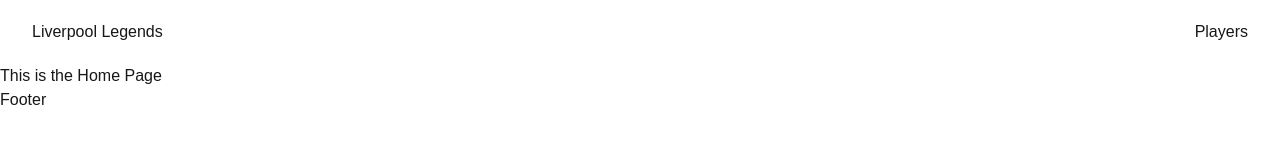
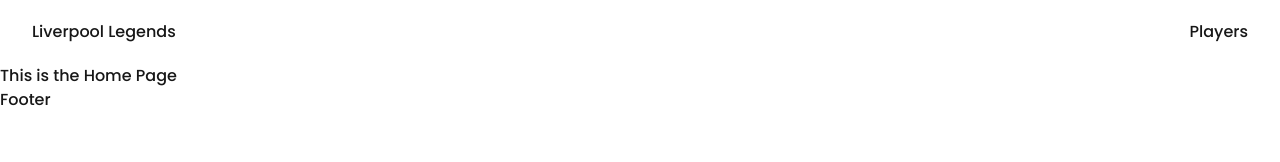
Before and after one commit to BullDogPatch/postgres-next, a Next.js app: page / in a window 1280 px wide. Shown: the top 162 px of the page. Built offline with nearby package versions, Linux system fonts and the light colour scheme.

Commit message:
updated to use Image component

```diff
--- a/next.config.mjs
+++ b/next.config.mjs
@@ -1,4 +1,15 @@
 /** @type {import('next').NextConfig} */
-const nextConfig = {};
+const nextConfig = {
+  images: {
+    remotePatterns: [
+      {
+        protocol: 'https',
+        hostname: 'media.gettyimages.com',
+        port: '',
+        pathname: '/id/**',
+      },
+    ],
+  },
+};
 
 export default nextConfig;
--- a/src/app/layout.js
+++ b/src/app/layout.js
@@ -1,16 +1,10 @@
-import { Geist, Geist_Mono } from 'next/font/google';
+import { Poppins } from 'next/font/google';
 import './globals.css';
 import Header from '@/components/Header';
 import Footer from '@/components/Footer';
 
-const geistSans = Geist({
-  variable: '--font-geist-sans',
-  subsets: ['latin'],
-});
-
-const geistMono = Geist_Mono({
-  variable: '--font-geist-mono',
-  subsets: ['latin'],
+const poppins = Poppins({
+  weight: '500',
 });
 
 export const metadata = {
@@ -22,9 +16,7 @@ export const metadata = {
 export default function RootLayout({ children }) {
   return (
     <html lang='en'>
-      <body
-        className={`${geistSans.variable} ${geistMono.variable} antialiased`}
-      >
+      <body className={`${poppins.className}  antialiased`}>
         <Header />
         {children}
         <Footer />
--- a/src/app/players/[id]/page.js
+++ b/src/app/players/[id]/page.js
@@ -1,4 +1,5 @@
 import { db } from '@/utils/dbConnection';
+import Image from 'next/image';
 
 const SinglePlayerPage = async ({ params }) => {
   const { id } = await params;
@@ -13,7 +14,7 @@ const SinglePlayerPage = async ({ params }) => {
       {player.map((legend) => (
         <div key={legend.id}>
           <p>{legend.name}</p>
-          <img src={legend.src} alt={legend.name} className='w-[350px]' />
+          <Image src={legend.src} alt={legend.name} width={400} height={500} />
           <p>{legend.position}</p>
           <p>{'⭐'.repeat(legend.rating)}</p>
         </div>
```
